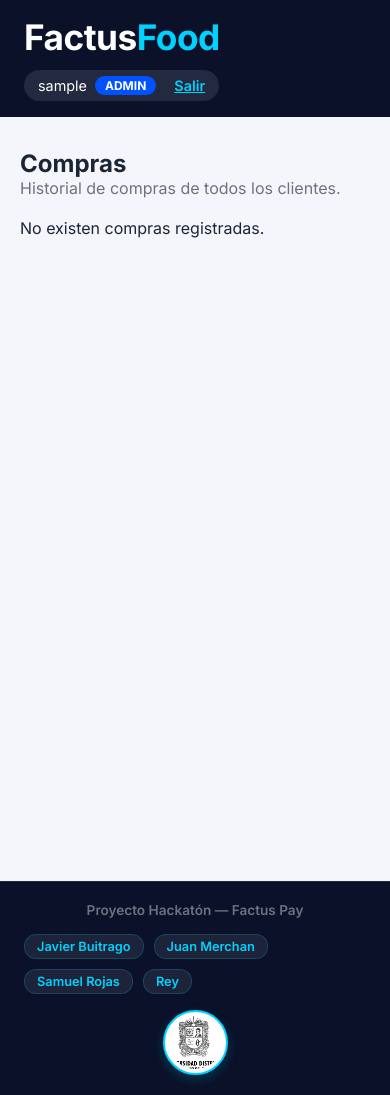
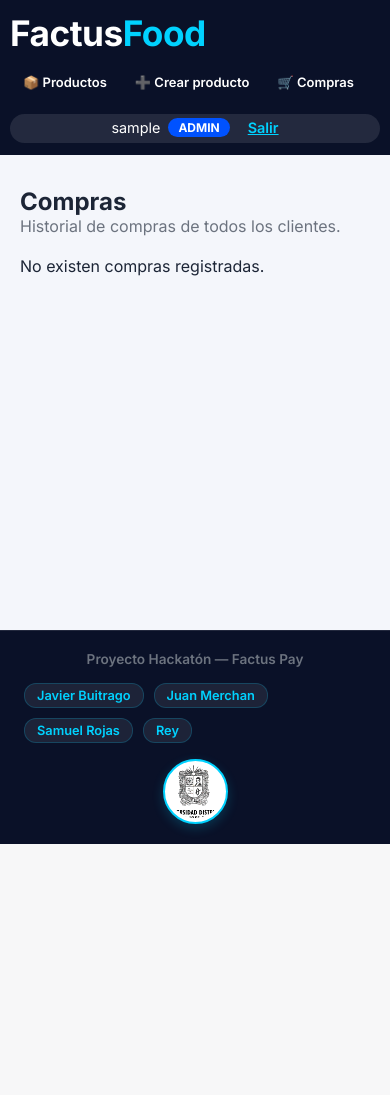
Before and after one commit to Neo-meme/Hackaton, a Django app: page /compras/ in a window 390 px wide. After the commit the page ends 844 px from the top, so only its background shows below. Run offline with Django 5.2, Linux system fonts and the light colour scheme; the visitor is signed in with stand-in values (Sample User, id 1); data comes from the database, SQL or seed files in the repository; data that the repository does not hold is empty.

Commit message:
Cambios de Frontend para mejor UX/UI

```diff
--- a/api/static/styles.css
+++ b/api/static/styles.css
@@ -32,7 +32,7 @@
 
 /* MANEJO Y CONTROL DE PANTALLAS (VISTAS) */
 .view-screen {
-  min-height: calc(100vh - 80px);
+  /* min-height: calc(100vh - 80px); */
   flex: 1;
 }
 
--- a/api/templates/base.html
+++ b/api/templates/base.html
@@ -4,9 +4,7 @@
 <html lang="es">
 
 <head>
-
     <meta charset="UTF-8">
-
     <meta name="viewport" content="width=device-width, initial-scale=1.0">
 
     <title>Restaurante FastCheckout | Factus Pay</title>
@@ -20,35 +18,163 @@
 
     <link rel="stylesheet" href="{% static 'animations.css' %}">
 
-    <link
-        rel="preconnect"
-        href="https://fonts.googleapis.com"
-    >
-
-    <link
-        rel="preconnect"
-        href="https://fonts.gstatic.com"
-        crossorigin
-    >
+    <link rel="preconnect" href="https://fonts.googleapis.com">
+    <link rel="preconnect" href="https://fonts.gstatic.com" crossorigin>
 
     <link
         href="https://fonts.googleapis.com/css2?family=Inter:wght@400;600;700&display=swap"
         rel="stylesheet"
     >
+</head>
 
-</head>
+<style>
+.logo-link {
+    text-decoration: none;
+    color: inherit;
+}
+
+.main-nav {
+    display: flex;
+    align-items: center;
+    justify-content: center;
+    gap: 8px;
+    flex: 1;
+    margin: 0 20px;
+}
+
+.nav-link {
+    color: inherit;
+    text-decoration: none;
+    padding: 9px 13px;
+    border-radius: 10px;
+    font-weight: 600;
+    font-size: 14px;
+    transition: all 0.2s ease;
+    white-space: nowrap;
+}
+
+.nav-link:hover {
+    background: rgba(255, 255, 255, 0.1);
+    transform: translateY(-2px);
+}
+
+@media (max-width: 900px) {
+    .header-content {
+        flex-wrap: wrap;
+        gap: 12px;
+    }
+
+    .main-nav {
+        order: 3;
+        width: 100%;
+        margin: 0;
+        justify-content: center;
+        flex-wrap: wrap;
+    }
+
+    .user-pill {
+        margin-left: auto;
+    }
+}
+
+@media (max-width: 600px) {
+    .app-header {
+        padding: 12px 10px;
+    }
+
+    .header-content {
+        display: flex;
+        flex-direction: column;
+        align-items: stretch;
+        gap: 10px;
+    }
+
+    .logo-link {
+        width: 100%;
+        text-align: center;
+    }
+
+    .main-nav {
+        order: 2;
+        width: 100%;
+        margin: 0;
+        justify-content: flex-start;
+        flex-wrap: nowrap;
+        overflow-x: auto;
+        gap: 6px;
+        padding: 2px 2px 6px;
+        scrollbar-width: none;
+    }
+
+    .main-nav::-webkit-scrollbar {
+        display: none;
+    }
+
+    .nav-link {
+        flex-shrink: 0;
+        padding: 8px 11px;
+        font-size: 13px;
+    }
+
+    .user-pill {
+        order: 3;
+        width: 100%;
+        margin: 0;
+        justify-content: center;
+        padding-top: 4px;
+    }
+}
+</style>
 
 <body>
 
 {% if user.is_authenticated %}
 
 <header class="app-header">
-
     <div class="header-content">
 
+        <a
+            href="{% if user.is_staff %}{% url 'productos_admin' %}{% else %}{% url 'productos' %}{% endif %}"
+            class="logo-link"
+        >
             <h1 class="logo">
                 Factus<span>Food</span>
             </h1>
+        </a>
+
+        <nav class="main-nav">
+
+            {% if user.is_staff %}
+
+                <a href="{% url 'productos_admin' %}" class="nav-link">
+                    📦 Productos
+                </a>
+
+                <a href="{% url 'crear_producto' %}" class="nav-link">
+                    ➕ Crear producto
+                </a>
+
+                <a href="{% url 'compras_admin' %}" class="nav-link">
+                    🛒 Compras
+                </a>
+
+            {% else %}
+
+                <a href="{% url 'productos' %}" class="nav-link">
+                    🛍️ Productos
+                </a>
+
+                <a href="{% url 'carrito' %}" class="nav-link">
+                    🛒 Carrito
+                </a>
+
+                <a href="{% url 'mis_compras' %}" class="nav-link">
+                    🧾 Mis compras
+                </a>
+
+            {% endif %}
+
+        </nav>
 
         <div class="user-pill">
 
@@ -67,18 +193,18 @@
         </div>
 
     </div>
-
 </header>
 
 {% endif %}
 
+
 {% block content %}
 {% endblock %}
+
 
 {% if user.is_authenticated %}
 
 <footer class="app-footer">
-
     <div class="footer-content">
 
         <p class="footer-title">
@@ -88,28 +214,23 @@
         <div class="footer-right">
 
             <div class="team-members">
-
                 <span class="member">Javier Buitrago</span>
                 <span class="member">Juan Merchan</span>
                 <span class="member">Samuel Rojas</span>
                 <span class="member">Rey</span>
-
             </div>
 
             <div class="footer-badge">
-
                 <img
                     src="{% static 'imgs/ud.gif' %}"
                     alt="Insignia Equipo"
                     class="footer-avatar"
                 >
-
             </div>
 
         </div>
 
     </div>
-
 </footer>
 
 {% endif %}
```
Also changed, not shown: api/templates/login.html (+87 -0 lines). Lines whose indentation alone changed are shown as unchanged.
